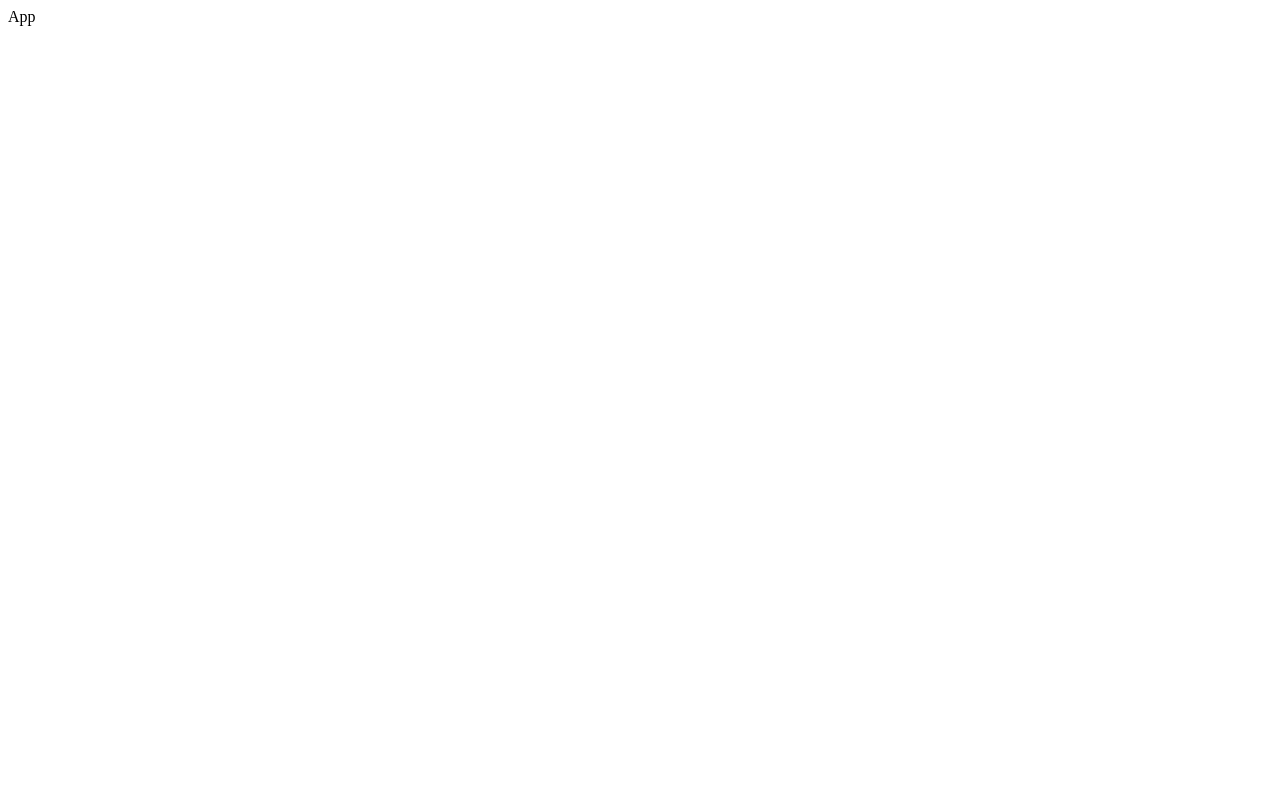
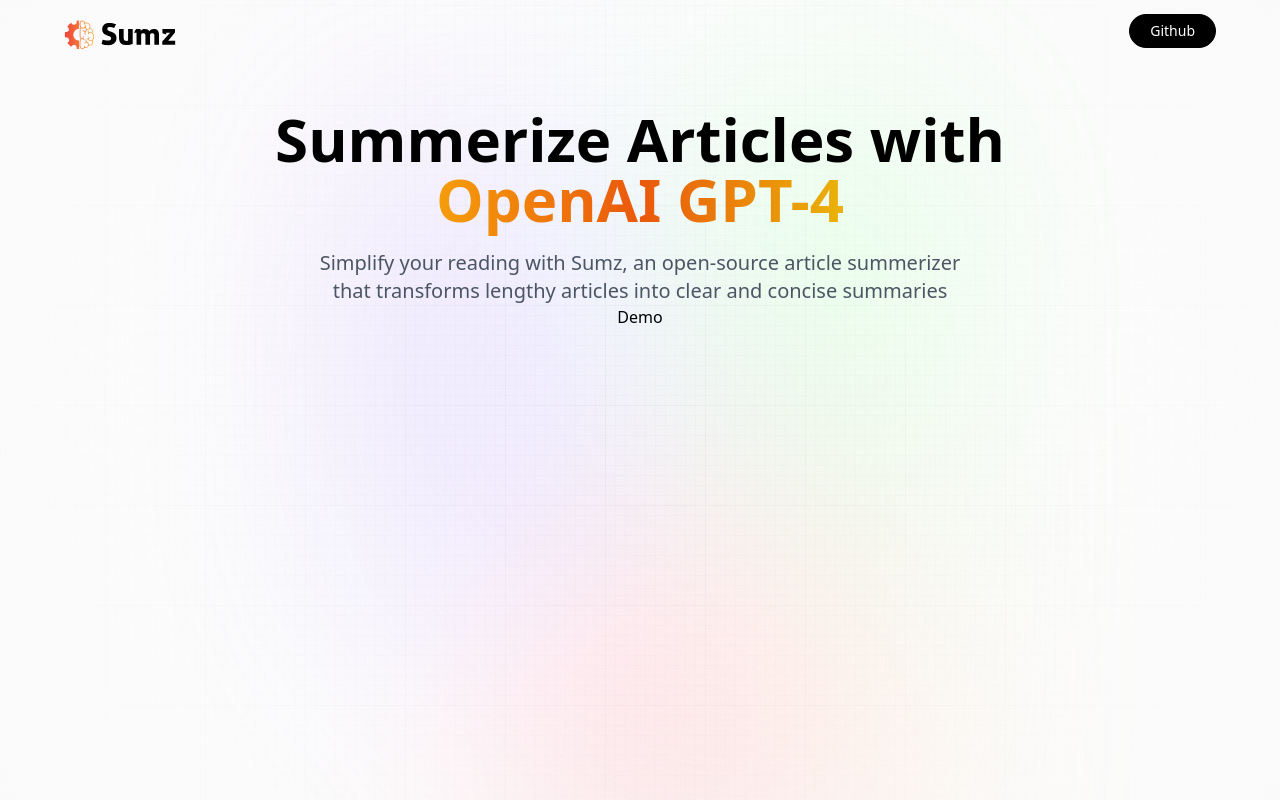
Before and after one commit to ArslanJajja1/Article-Summarizer, a React (Vite) app: page / in a window 1280 px wide. Built offline with nearby package versions, Linux system fonts and the light colour scheme; a web font is replaced by a local one.

Commit message:
Hero section completed

```diff
--- a/src/App.jsx
+++ b/src/App.jsx
@@ -1,8 +1,18 @@
-import React from 'react'
+import Hero from './components/Hero'
+import Demo from './components/Demo'
+import './App.css'
 
 const App = () => {
   return (
-    <div>App</div>
+    <main>
+      <div className="main">
+        <div className='gradient'/>
+      </div>
+      <div className="app">
+        <Hero />
+        <Demo />
+      </div>
+    </main>
   )
 }
 
--- /dev/null
+++ b/src/components/Demo.jsx
@@ -0,0 +1,9 @@
+import React from 'react'
+
+const Demo = () => {
+  return (
+    <div>Demo</div>
+  )
+}
+
+export default Demo
--- /dev/null
+++ b/src/components/Hero.jsx
@@ -0,0 +1,19 @@
+import  {logo} from '../assets'
+
+const Hero = () => {
+  return (
+    <header className='w-full flex justify-center items-center flex-col'>
+        <nav className='flex justify-between items-center w-full mb-10 pt-3'>
+            <img src={logo} alt="Logo" className='w-28 object-contain'/>
+            <button type='button' onClick={()=>window.open('https://github.com/arslanjajja1')} className='black_btn'>Github</button>
+        </nav>
+        <h1 className="head_text">
+            Summerize Articles with <br className='max-md:hidden'/>
+            <span className='orange_gradient'>OpenAI GPT-4</span>
+        </h1>
+        <h2 className='desc'>Simplify your reading with Sumz, an open-source article summerizer that transforms lengthy articles into clear and concise summaries</h2>
+    </header>
+  )
+}
+
+export default Hero
```
